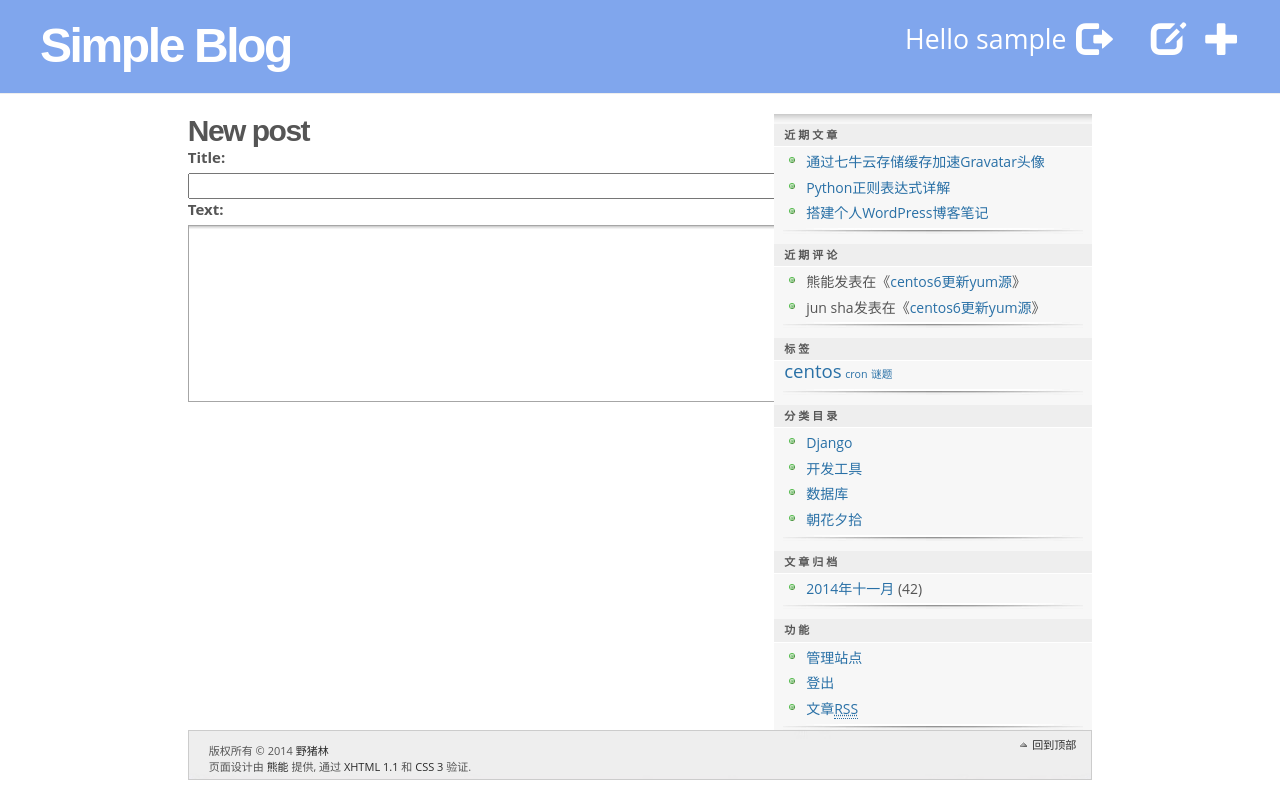
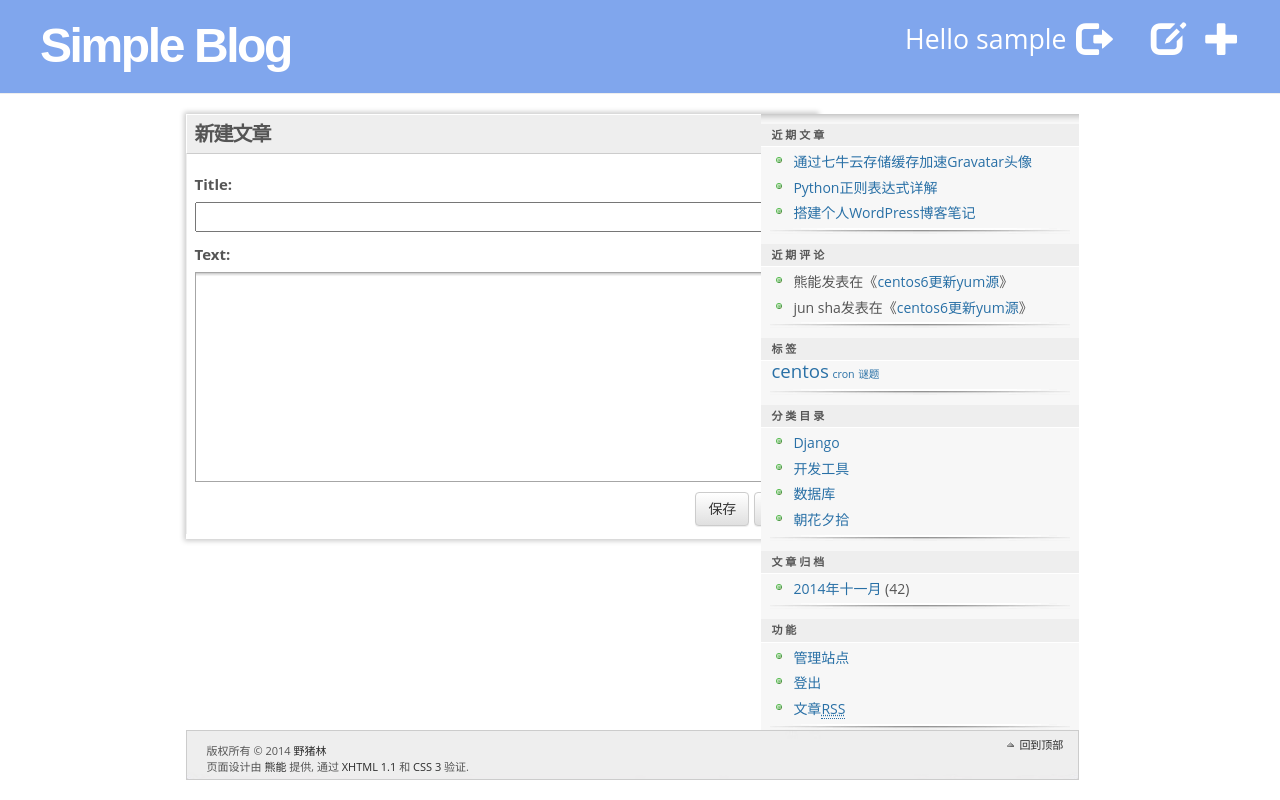
Before and after one commit to yidao620c/simpleblog, a Django app: page /post/new/ in a window 1280 px wide. Run offline with Django 3.2, Linux system fonts and the light colour scheme; the visitor is signed in with stand-in values (Sample User, id 1); some libraries are stand-ins or nearby versions.

Commit message:
首页美化，布局调整！

```diff
--- /dev/null
+++ b/blog/commons/__init__.py
@@ -0,0 +1,6 @@
+#!/usr/bin/env python
+# -*- encoding: utf-8 -*-
+"""
+Topic: sample
+Desc :
+"""
--- a/blog/templates/blog/post_edit.html
+++ b/blog/templates/blog/post_edit.html
@@ -1,9 +1,14 @@
 {% extends 'mysite/base.html' %}
 
 {% block content %}
-    <h1>New post</h1>
-    <form method="POST" class="post-form">{% csrf_token %}
-        {{ form.as_p }}
-        <button type="submit" class="save btn btn-default">Save</button>
-    </form>
+    <div class="post">
+        <h2>{% if is_new %}新建文章{% else %}编辑文章{% endif %}</h2>
+        <form method="POST" class="post-form">{% csrf_token %}
+            <div class="content">
+                <p>{{ form.as_p }}</p>
+                <button type="button" class="save btn btn-default" onclick="location.href='/'">取消</button>
+                <button type="submit" class="save btn btn-default" style="margin-right: 5px;">保存</button>
+            </div>
+        </form>
+    </div>
 {% endblock %}
--- a/blog/templates/blog/post_list.html
+++ b/blog/templates/blog/post_list.html
@@ -6,8 +6,6 @@
 {#        <div class="info">发布日期: {{ post.published_date }}</div>#}
         <div class="info">
 			<span class="date">2014年11月14日</span>
-			<span class="author">熊能</span>
-            <span class="editpost"><a class="post-edit-link" href="#">编辑</a></span>
             <span class="comments"><a href="#" title="查看文章评论">没有评论</a></span>
             <span class="comments"> 8 人阅读&nbsp;&nbsp;</span>
 			<div class="fixed"></div>
--- a/blog/views.py
+++ b/blog/views.py
@@ -25,7 +25,7 @@ def post_new(request):
             return redirect('blog.views.post_detail', pk=post.pk)
     else:
         form = PostForm()
-    return render(request, 'blog/post_edit.html', {'form': form})
+    return render(request, 'blog/post_edit.html', {'form': form, 'is_new': True})
 
 @login_required
 def post_edit(request, pk):
--- a/mysite/templates/mysite/base.html
+++ b/mysite/templates/mysite/base.html
@@ -34,7 +34,7 @@
 </div>
 <div class="row">
     <div class="col-md-1"></div>
-    <div class="col-md-7">
+    <div class="col-md-7" style="padding-right:18px;">
         {% block content %}
         {% endblock %}
     </div>
--- a/static/css/blog.css
+++ b/static/css/blog.css
@@ -1343,4 +1343,8 @@ a#gotop {
 .col-md-10 {
     width: 71.333333%;
 }
+.row {
+    margin-right: 0;
+    margin-left: -15px;
+}
 /* thread twitter END */
```
Also changed, not shown: blog/commons/context_processors.py (added, +17 -0 lines), blog/templates/blog/post_detail.html (+23 -12 lines), blog/templates/blog/post_draft_list.html (+6 -3 lines), mysite/settings.py (+14 -2 lines).
